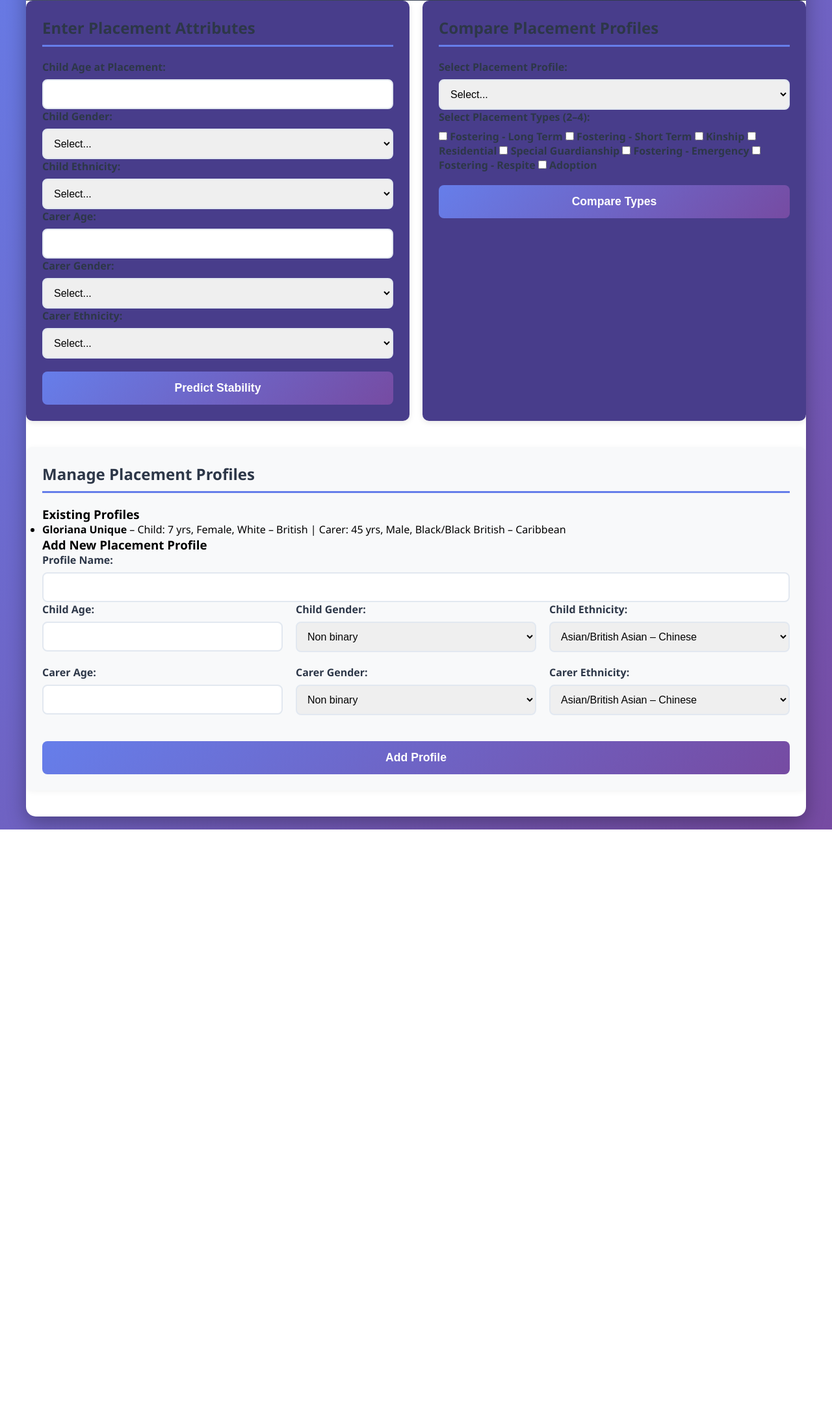
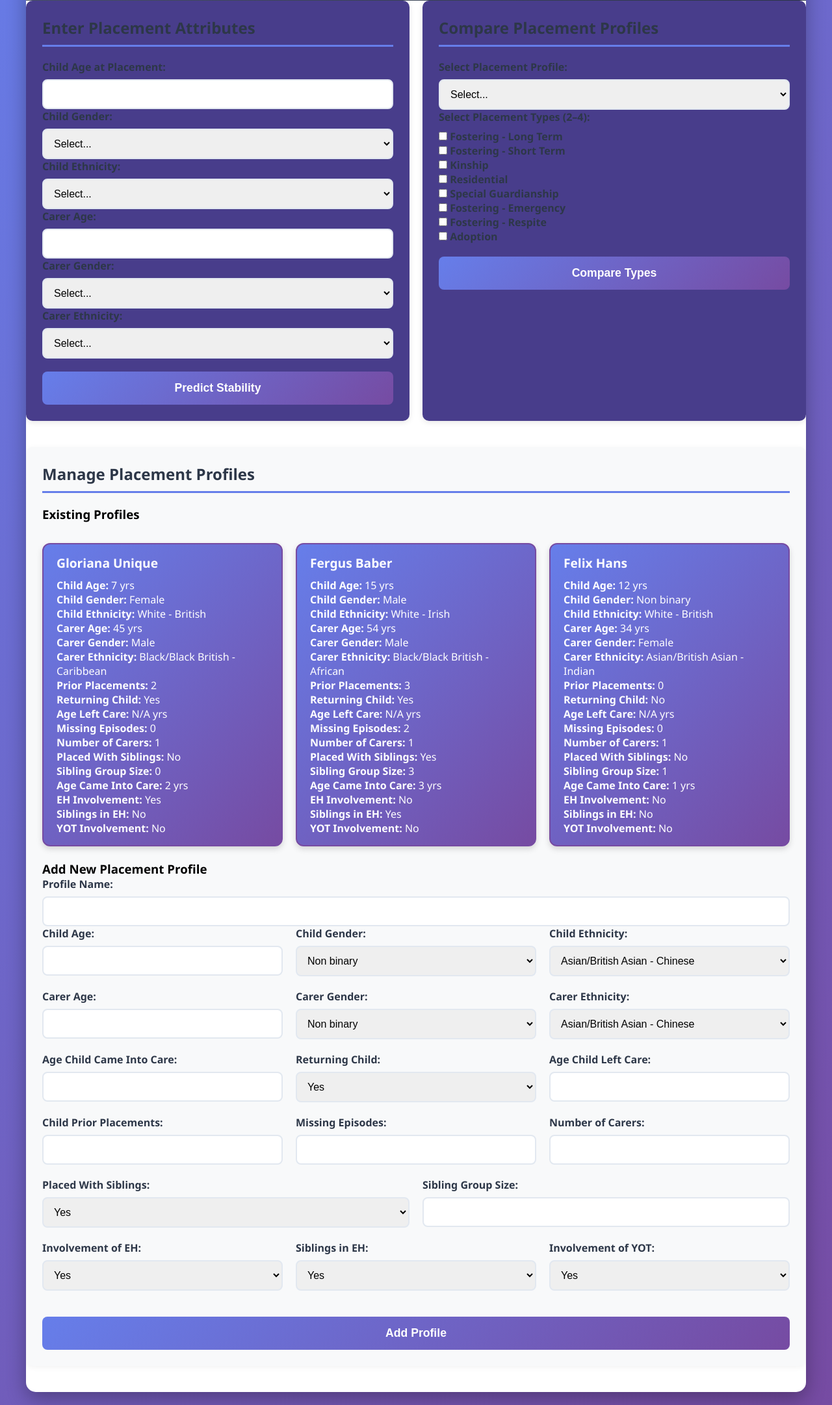
Before and after one commit to HasanBradfordUni/FinalYearProject, a Flask app: page / in a window 1280 px wide. Shown: the part 278-2441 px from the top of the page at 65% size. Before the commit the page ends 1555 px from the top, so only its background shows below. Run offline with Flask 3, Linux system fonts and the light colour scheme.

Commit message:
Completed prototype development

```diff
--- a/Prototype/app.py
+++ b/Prototype/app.py
@@ -1,4 +1,4 @@
-from flask import Flask, render_template, request, jsonify, send_from_directory
+from flask import Flask, render_template, request, jsonify, send_from_directory, redirect
 import os
 import joblib
 import pandas as pd
@@ -17,24 +17,30 @@ except Exception as e:
     feature_encoders = None
     placement_encoder = None
 
-from utils import generate_predictions_list
+from utils import generate_predictions_list, PlacementProfile, load_profiles, save_profiles
 
 app = Flask(__name__)
-ethnicity_options = ["Asian/British Asian – Chinese", "Asian/British Asian – Other", #list of all ethnicity options
-                     "Black/Black British – Other", "Gypsy / Roma", "Black/Black British – African",
-                     "White – British", "White – Irish", "Asian/British Asian – Indian",
-                     "White – Other", "Black/Black British – Caribbean", "Asian/British Asian – Pakistani",
-                     "Asian/British Asian – Bangladeshi", "Mixed - White/Black African",
-                     "Mixed - White/Asian", "Mixed – Other", "Traveller – Other", "Gypsy", "Roma",
+ethnicity_options = ["Asian/British Asian - Chinese", "Asian/British Asian - Other", #list of all ethnicity options
+                     "Black/Black British - Other", "Gypsy / Roma", "Black/Black British - African",
+                     "White - British", "White - Irish", "Asian/British Asian - Indian",
+                     "White - Other", "Black/Black British - Caribbean", "Asian/British Asian - Pakistani",
+                     "Asian/British Asian - Bangladeshi", "Mixed - White/Black African",
+                     "Mixed - White/Asian", "Mixed - Other", "Traveller - Other", "Gypsy", "Roma",
                      "White - Central European", "Mixed - White/Black Caribbean",
                      "Other Ethnic Group", "Dual Heritage - Black/White", "White - Eastern European"]
 gender_options = ["Non binary", "Male", "Trans Female", "Female", "Trans Male"] #list of all gender options
-placement_profiles = [{"name": "Gloriana Unique","childAge": 7,"childGender": "Female","childEthnicity": "White – British",
-                       "carerAge": 45,"carerGender": "Male","carerEthnicity": "Black/Black British – Caribbean"
-}] # list of saved profiles (including 1 example)
+placement_profiles = load_profiles("profiles.txt") # list of saved profiles (loaded from text file)
 placement_types = ["Fostering - Long Term", "Fostering - Short Term", # list of placement types (checkboxes)
                    "Kinship", "Residential", "Special Guardianship",
                    "Fostering - Emergency", "Fostering - Respite", "Adoption"]
+PROFILE_TO_MODEL_MAP = {
+    "Child Age At Placement": "childAge",
+    "Child Gender": "childGender",
+    "Child Ethnicity": "childEthnicity",
+    "Carer Age": "carerAge",
+    "Carer Gender Composition": "carerGender",
+    "Carer Ethnicity Or Religion": "carerEthnicity"
+} #Store a mapping of profile attributes to model feature names
 
 @app.route('/')
 def index():
@@ -66,20 +72,129 @@ def predict():
     except Exception as e:
         return f"Error: {str(e)}"
 
+@app.route('/add_profile', methods=['POST'])
+def add_profile():
+    profile_name = request.form["profileName"]
+    age_child_left_care = "N/A" #Set this variable as may not be captured from form (optional)
+    try: #Try to get the age child left care value from the form
+        age_child_left_care = int(request.form["ageChildLeftCare"])
+    except: #If not provided, leave as N/A
+        pass
+    profile = {
+        "name": request.form["profileName"],
+        "childAge": request.form["childAge"],
+        "childGender": request.form["childGender"],
+        "childEthnicity": request.form["childEthnicity"],
+        "carerAge": request.form["carerAge"],
+        "carerGender": request.form["carerGender"],
+        "carerEthnicity": request.form["carerEthnicity"],
+        "childPriorPlacementsNum": request.form["childPriorPlacementsNum"],
+        "returningChild": request.form["returningChild"],
+        "ageChildLeftCare": age_child_left_care,
+        "missingEpisodes": request.form["missingEpisodes"],
+        "numberOfCarers": request.form["numberOfCarers"],
+        "placedWithSiblings": request.form["placedWithSiblings"],
+        "siblingGroupSize": request.form["siblingGroupSize"],
+        "ageChildCameIntoCare": request.form["ageChildCameIntoCare"],
+        "involvementOfEH": request.form["involvementOfEH"],
+        "siblingsInEH": request.form["siblingsInEH"],
+        "involvementOfYOT": request.form["involvementOfYOT"]
+    }
+
+    placement_profiles.append(PlacementProfile(name=profile_name, attributes_dict=profile))
+    save_profiles("profiles.txt", placement_profiles)
+
+    return redirect('/')
+
+@app.route('/compare', methods=['POST'])
+def compare():
+    try:
+        profile_name = request.form.get("profileName")
+        selected_types = request.form.getlist("placementTypes")
+
+        if not profile_name:
+            return "Error: No profile selected."
+
+        if len(selected_types) < 2 or len(selected_types) > 4:
+            return "Error: Please select between 2 and 4 placement types."
+
+        # Find the profile object
+        profile_obj = next((p for p in placement_profiles if p.get_name() == profile_name), None)
+
+        if profile_obj is None:
+            return f"Error: Profile '{profile_name}' not found."
+
+        profile_dict = profile_obj.to_dict()
+        this_profile = profile_dict.copy()
+
+        # Build model input row
+        model_row = {}
+
+        for model_col, profile_key in PROFILE_TO_MODEL_MAP.items():
+            model_row[model_col] = profile_dict.get(profile_key)
+
+        # Add placeholder for Placement Type
+        model_row["Placement Type"] = "TEMP"
+
+        # Convert to DataFrame
+        df = pd.DataFrame([model_row])
+
+        # Encode all except Placement Type
+        for col, encoder in feature_encoders.items():
+            if col != "Placement Type":
+                df[col] = encoder.transform(df[col].astype(str))
+
+        # Placeholder for Placement Type (will be replaced)
+        df["Placement Type"] = 0
+
+        input_data = df.values
+
+        # Generate predictions
+        predictions_list = generate_predictions_list(
+            input_data=input_data,
+            rf_model=rf_model,
+            lr_model=lr_model,
+            placement_encoder=placement_encoder
+        )
+
+        # Filter predictions to only the selected placement types
+        predictions_list = [
+            p for p in predictions_list if p["type"] in selected_types
+        ]
+
+        return render_template(
+            "comparison_results.html",
+            profile_name=profile_name,
+            profile=this_profile,
+            predictions=predictions_list
+        )
+
+    except Exception as e:
+        return f"Error: {str(e)}"
+
 def preprocess_input(form):
-    # Convert form data into a DataFrame
+    """
+    Prepares user input so it matches the exact feature structure
+    used during model training.
+    """
+
     df = pd.DataFrame([{
         "Child Age At Placement": float(form["childAge"]),
         "Child Gender": form["childGender"],
         "Child Ethnicity": form["childEthnicity"],
         "Carer Age": float(form["carerAge"]),
         "Carer Gender Composition": form["carerGender"],
-        "Carer Ethnicity Or Religion": form["carerEthnicity"]
+        "Carer Ethnicity Or Religion": form["carerEthnicity"],
+        "Placement Type": None   # placeholder, DO NOT ENCODE HERE
     }])
 
-    # Apply encoders
+    # Apply encoders to all columns EXCEPT Placement Type
     for col, encoder in feature_encoders.items():
-        df[col] = encoder.transform(df[col].astype(str))
+        if col != "Placement Type":
+            df[col] = encoder.transform(df[col].astype(str))
+
+    # For now, set Placement Type to 0 (will be replaced later)
+    df["Placement Type"] = 0
 
     return df.values
 
--- /dev/null
+++ b/Prototype/profiles.txt
@@ -0,0 +1,3 @@
+{"name": "Gloriana Unique", "childAge": "7", "childGender": "Female", "childEthnicity": "White - British", "childPriorPlacementsNum": "2", "returningChild": "Yes", "ageChildLeftCare": "N/A", "carerAge": "45", "missingEpisodes": "0", "numberOfCarers": "1", "carerGender": "Male", "placedWithSiblings": "No", "siblingGroupSize": "0", "ageChildCameIntoCare": "2", "carerEthnicity": "Black/Black British - Caribbean", "involvementOfEH": "Yes", "siblingsInEH": "No", "involvementOfYOT": "No"}
+{"name": "Fergus Baber", "childAge": "15", "childGender": "Male", "childEthnicity": "White - Irish", "childPriorPlacementsNum": "3", "returningChild": "Yes", "ageChildLeftCare": "N/A", "carerAge": "54", "missingEpisodes": "2", "numberOfCarers": "1", "carerGender": "Male", "placedWithSiblings": "Yes", "siblingGroupSize": "3", "ageChildCameIntoCare": "3", "carerEthnicity": "Black/Black British - African", "involvementOfEH": "No", "siblingsInEH": "Yes", "involvementOfYOT": "No"}
+{"name": "Felix Hans", "childAge": "12", "childGender": "Non binary", "childEthnicity": "White - British", "childPriorPlacementsNum": "0", "returningChild": "No", "ageChildLeftCare": "N/A", "carerAge": "34", "missingEpisodes": "0", "numberOfCarers": "1", "carerGender": "Female", "placedWithSiblings": "No", "siblingGroupSize": "1", "ageChildCameIntoCare": "1", "carerEthnicity": "Asian/British Asian - Indian", "involvementOfEH": "No", "siblingsInEH": "No", "involvementOfYOT": "No"}
--- a/Prototype/static/css/styles.css
+++ b/Prototype/static/css/styles.css
@@ -100,9 +100,8 @@ h2 {
 }
 
 .placement-checkboxes {
-    display: grid;
-    grid-template-columns: repeat(auto-fit, minmax(250px, 1fr));
-    gap: 15px;
+    display: flex;
+    margin: 10px;
 }
 
 .placement-checkboxes label {
@@ -299,17 +298,20 @@ h2 {
     border-radius: 10px;
     box-shadow: 0 0 12px rgba(0,0,0,0.08);
 }
+
 .section-title {
     font-weight: 600;
     margin-bottom: 15px;
     font-size: 1.25rem;
 }
+
 .result-box {
     background: #eef4ff;
     padding: 20px;
     border-radius: 8px;
     margin-top: 20px;
 }
+
 .prediction-item {
     background: #ffffff;
     padding: 12px 15px;
@@ -317,3 +319,36 @@ h2 {
     margin-bottom: 10px;
     border-left: 4px solid #0d6efd;
 }
+
+/* Grid container for profile cards */
+.profile-grid {
+    display: grid;
+    grid-template-columns: repeat(auto-fill, minmax(280px, 1fr));
+    gap: 20px;
+    margin-top: 10px;
+}
+
+/* Individual profile card */
+.profile-card {
+    background: linear-gradient(135deg, #667eea 0%, #764ba2 100%);
+    border: 2px solid #764ba2;
+    border-radius: 12px;
+    padding: 15px 20px;
+    color: white;
+    box-shadow: 0 4px 10px rgba(0,0,0,0.15);
+    transition: transform 0.2s ease, box-shadow 0.2s ease;
+}
+
+/* Hover effect */
+.profile-card:hover {
+    transform: translateY(-4px);
+    box-shadow: 0 6px 14px rgba(0,0,0,0.25);
+}
+
+/* Card title */
+.profile-card h4 {
+    margin-top: 0;
+    margin-bottom: 10px;
+    font-size: 1.2rem;
+    font-weight: bold;
+}
--- a/Prototype/templates/index.html
+++ b/Prototype/templates/index.html
@@ -91,14 +91,14 @@
             <section class="form-box">
                 <h2>Compare Placement Profiles</h2>
 
-                <form id="comparison-form" method="POST" action="">
+                <form id="comparison-form" method="POST" action="/compare">
 
                     <div class="form-group">
                         <label>Select Placement Profile:</label>
                         <select name="profileName" required>
                             <option value="">Select...</option>
                             {% for profile in placement_profiles %}
-                                <option value="{{ profile.name }}">{{ profile.name }}</option>
+                                <option value="{{ profile.get_name() }}">{{ profile.get_name() }}</option>
                             {% endfor %}
                         </select>
                     </div>
@@ -111,6 +111,7 @@
                                     <input type="checkbox" name="placementTypes" value="{{ pt }}">
                                     {{ pt }}
                                 </label>
+                                <br>
                             {% endfor %}
                         </div>
                     </div>
@@ -128,27 +129,44 @@
 
             <h2>Manage Placement Profiles</h2>
 
-            <div class="profile-list">
-                <h3>Existing Profiles</h3>
+            <h3>Existing Profiles</h3>
+            <br>
+
+            <div class="profile-grid">
                 {% if placement_profiles %}
-                    <ul>
-                        {% for profile in placement_profiles %}
-                            <li>
-                                <strong>{{ profile.name }}</strong> –
-                                Child: {{ profile.childAge }} yrs, {{ profile.childGender }}, {{ profile.childEthnicity }} |
-                                Carer: {{ profile.carerAge }} yrs, {{ profile.carerGender }}, {{ profile.carerEthnicity }}
-                            </li>
-                        {% endfor %}
-                    </ul>
+                    {% for profile in placement_profiles %}
+                        <div class="profile-card">
+                            {% set profile_dict = profile.to_dict() %}
+                            <h4>{{ profile_dict.name }}</h4>
+                            <p><strong>Child Age:</strong> {{ profile_dict.childAge }} yrs</p>
+                            <p><strong>Child Gender:</strong> {{ profile_dict.childGender }}</p>
+                            <p><strong>Child Ethnicity:</strong> {{ profile_dict.childEthnicity }}</p>
+                            <p><strong>Carer Age:</strong> {{ profile_dict.carerAge }} yrs</p>
+                            <p><strong>Carer Gender:</strong> {{ profile_dict.carerGender }}</p>
+                            <p><strong>Carer Ethnicity:</strong> {{ profile_dict.carerEthnicity }}</p>
+                            <p><strong>Prior Placements:</strong> {{ profile_dict.childPriorPlacementsNum }}</p>
+                            <p><strong>Returning Child:</strong> {{ profile_dict.returningChild }}</p>
+                            <p><strong>Age Left Care:</strong> {{ profile_dict.ageChildLeftCare }} yrs</p>
+                            <p><strong>Missing Episodes:</strong> {{ profile_dict.missingEpisodes }}</p>
+                            <p><strong>Number of Carers:</strong> {{ profile_dict.numberOfCarers }}</p>
+                            <p><strong>Placed With Siblings:</strong> {{ profile_dict.placedWithSiblings }}</p>
+                            <p><strong>Sibling Group Size:</strong> {{ profile_dict.siblingGroupSize }}</p>
+                            <p><strong>Age Came Into Care:</strong> {{ profile_dict.ageChildCameIntoCare }} yrs</p>
+                            <p><strong>EH Involvement:</strong> {{ profile_dict.involvementOfEH }}</p>
+                            <p><strong>Siblings in EH:</strong> {{ profile_dict.siblingsInEH }}</p>
+                            <p><strong>YOT Involvement:</strong> {{ profile_dict.involvementOfYOT }}</p>
+                        </div>
+                    {% endfor %}
                 {% else %}
                     <p>No profiles added yet.</p>
                 {% endif %}
             </div>
 
+            <br>
             <div class="add-profile">
                 <h3>Add New Placement Profile</h3>
 
-                <form id="add-profile-form" method="POST" action="">
+                <form id="add-profile-form" method="POST" action="/add_profile">
 
                     <div class="form-group">
                         <label>Profile Name:</label>
@@ -205,6 +223,84 @@
                         </div>
                     </div>
 
+                    <div class="form-row">
+                        <div class="form-group">
+                            <label>Age Child Came Into Care:</label>
+                            <input type="number" name="ageChildCameIntoCare" min="0" max="18" required>
+                        </div>
+
+                        <div class="form-group">
+                            <label>Returning Child:</label>
+                            <select name="returningChild" required>
+                                <option value="Yes">Yes</option>
+                                <option value="No">No</option>
+                            </select>
+                        </div>
+
+                        <div class="form-group">
+                            <label>Age Child Left Care:</label>
+                            <input type="number" name="ageChildLeftCare" min="0" max="18">
+                        </div>
+                    </div>
+
+                    <div class="form-row">
+                        <div class="form-group">
+                            <label>Child Prior Placements:</label>
+                            <input type="number" name="childPriorPlacementsNum" min="0" required>
+                        </div>
+
+                        <div class="form-group">
+                            <label>Missing Episodes:</label>
+                            <input type="number" name="missingEpisodes" min="0" required>
+                        </div>
+
+                        <div class="form-group">
+                            <label>Number of Carers:</label>
+                            <input type="number" name="numberOfCarers" min="1" required>
+                        </div>
+                    </div>
+
+                    <div class="form-row">
+                        <div class="form-group">
+                            <label>Placed With Siblings:</label>
+                            <select name="placedWithSiblings" required>
+                                <option value="Yes">Yes</option>
+                                <option value="No">No</option>
+                            </select>
+                        </div>
+
+                        <div class="form-group">
+                            <label>Sibling Group Size:</label>
+                            <input type="number" name="siblingGroupSize" min="1" required>
+                        </div>
+                    </div>
+
+                    <div class="form-row">
+                        <div class="form-group">
+                            <label>Involvement of EH:</label>
+                            <select name="involvementOfEH" required>
+                                <option value="Yes">Yes</option>
+                                <option value="No">No</option>
+                            </select>
+                        </div>
+
+                        <div class="form-group">
+                            <label>Siblings in EH:</label>
+                            <select name="siblingsInEH" required>
+                                <option value="Yes">Yes</option>
+                                <option value="No">No</option>
+                            </select>
+                        </div>
+
+                        <div class="form-group">
+                            <label>Involvement of YOT:</label>
+                            <select name="involvementOfYOT" required>
+                                <option value="Yes">Yes</option>
+                                <option value="No">No</option>
+                            </select>
+                        </div>
+                    </div>
+
                     <button type="submit" class="submit-btn">Add Profile</button>
                 </form>
             </div>
```
Also changed, not shown: Prototype/templates/comparison_results.html (added, +52 -0 lines), Prototype/train_models.py (+22 -18 lines), Prototype/utils.py (+130 -15 lines), 2 other files.
